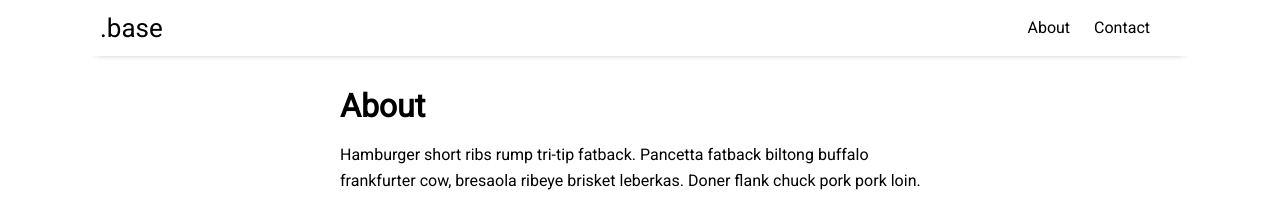
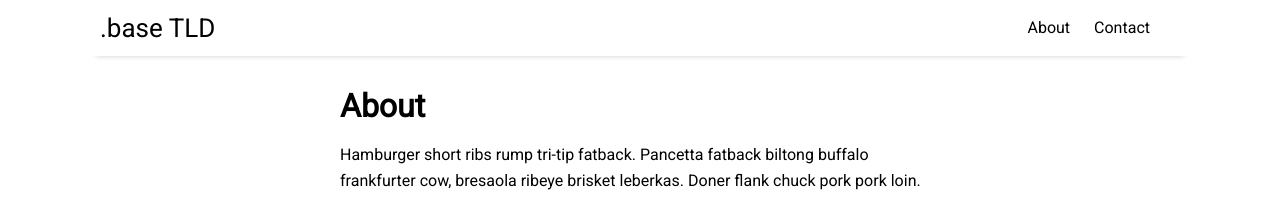
Before and after one commit to evbots/base, a Jekyll site: the page built from pages/about.md, in a window 1280 px wide. Shown: the top 198 px of the page. Built offline with Jekyll 4.4.1, drawn with Linux system fonts in a browser that asks for light colours.

Commit message:
update copy

```diff
--- a/_config.yml
+++ b/_config.yml
@@ -14,7 +14,7 @@ sass:
   style: :nested
 
 # Customise atom feed settings (this is where Jekyll-Feed gets configuration information)
-title:		           ".base"
+title:		           ".base TLD"
 description:	       "Handshake TLD for the new internet"
 author:              ""
 
```
Also changed, not shown: _posts/2020-01-01-landing.md (+1 -1 lines).
